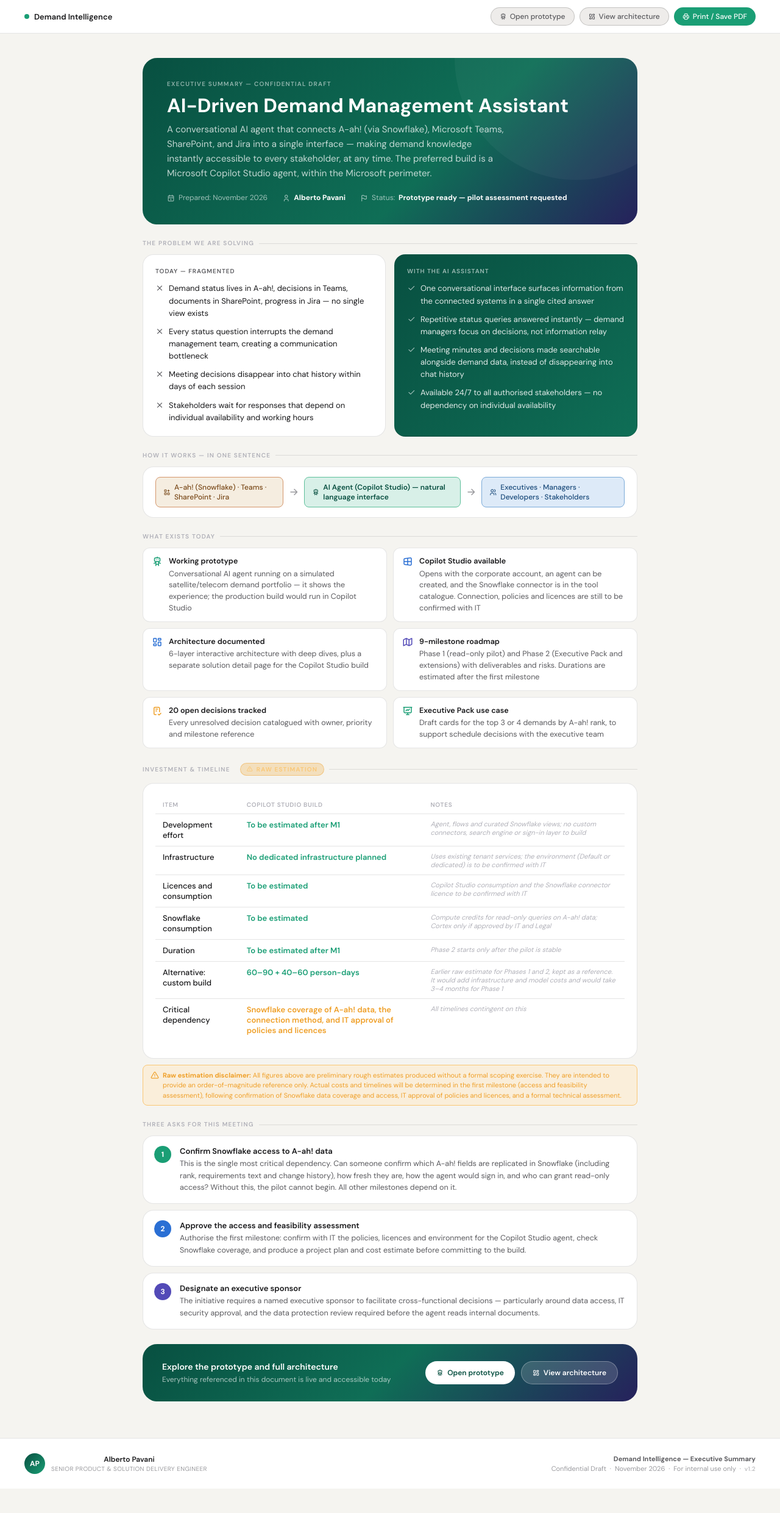
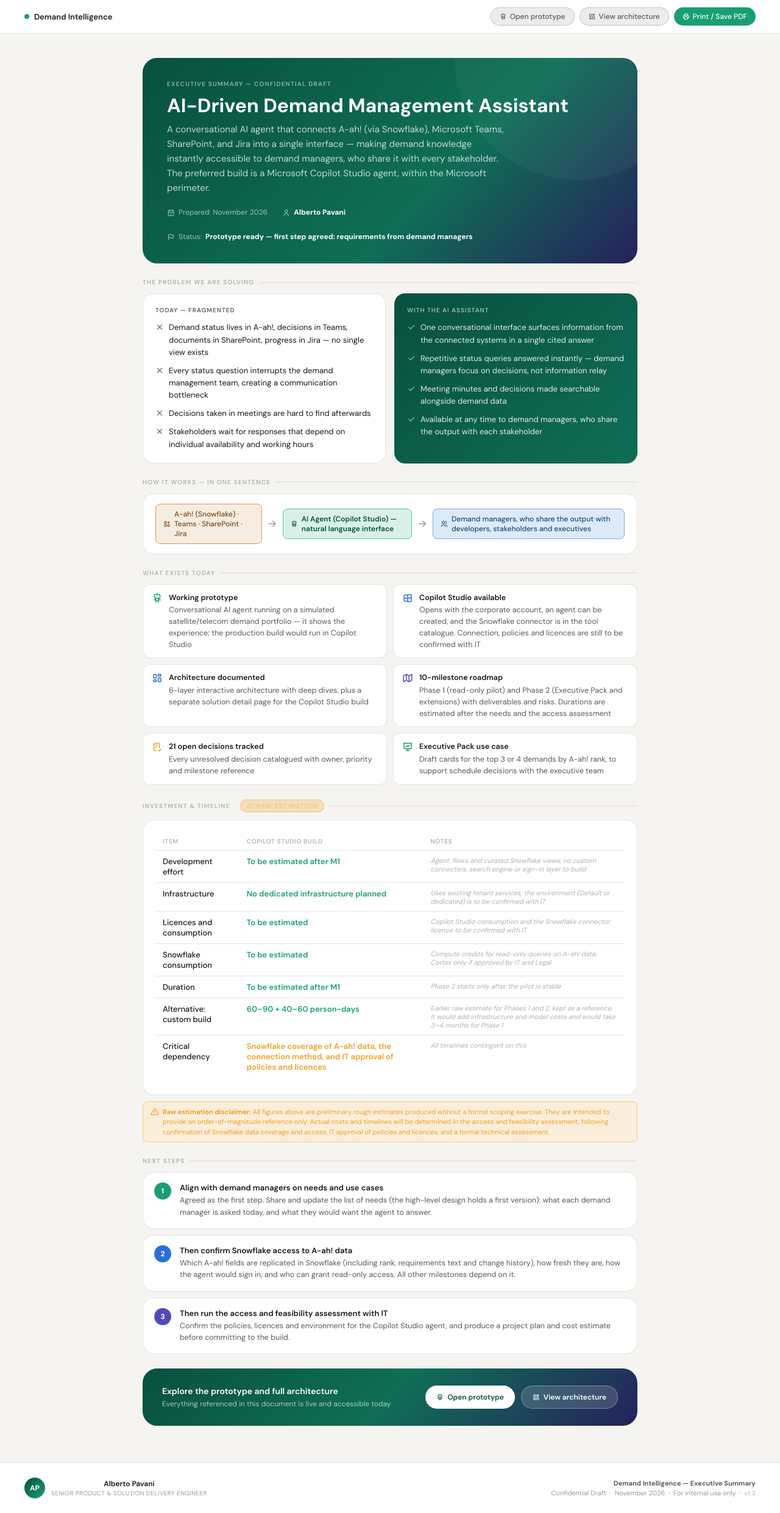
Before and after one commit to will-demand-mgmt/demand-assistant, a plain HTML site: page executive-summary.html in a window 1280 px wide. Shown: the whole page at 61% size. Before the commit the page ends 2441 px from the top, so only its background shows below. Drawn offline with Linux system fonts and the light colour scheme.

Commit message:
Add files via upload
aggiornamento post prima presentazione progetto ad andrea e david

```diff
--- a/executive-summary.html
+++ b/executive-summary.html
@@ -167,11 +167,11 @@
   <div class="header-card">
     <div class="header-eyebrow">Executive Summary — Confidential Draft</div>
     <h1>AI-Driven Demand Management Assistant</h1>
-    <p class="tagline">A conversational AI agent that connects A-ah! (via Snowflake), Microsoft Teams, SharePoint, and Jira into a single interface — making demand knowledge instantly accessible to every stakeholder, at any time. The preferred build is a Microsoft Copilot Studio agent, within the Microsoft perimeter.</p>
+    <p class="tagline">A conversational AI agent that connects A-ah! (via Snowflake), Microsoft Teams, SharePoint, and Jira into a single interface — making demand knowledge instantly accessible to demand managers, who share it with every stakeholder. The preferred build is a Microsoft Copilot Studio agent, within the Microsoft perimeter.</p>
     <div class="header-meta">
       <div class="header-meta-item"><i class="ti ti-calendar" style="font-size:13px;"></i> Prepared: November 2026</div>
       <div class="header-meta-item"><i class="ti ti-user" style="font-size:13px;"></i> <strong>Alberto Pavani</strong></div>
-      <div class="header-meta-item"><i class="ti ti-flag" style="font-size:13px;"></i> Status: <strong>Prototype ready — pilot assessment requested</strong></div>
+      <div class="header-meta-item"><i class="ti ti-flag" style="font-size:13px;"></i> Status: <strong>Prototype ready — first step agreed: requirements from demand managers</strong></div>
     </div>
   </div>
 
@@ -182,15 +182,15 @@
       <div class="split-label">Today — fragmented</div>
       <div class="split-item"><i class="ti ti-x split-icon"></i><span>Demand status lives in A-ah!, decisions in Teams, documents in SharePoint, progress in Jira — no single view exists</span></div>
       <div class="split-item"><i class="ti ti-x split-icon"></i><span>Every status question interrupts the demand management team, creating a communication bottleneck</span></div>
-      <div class="split-item"><i class="ti ti-x split-icon"></i><span>Meeting decisions disappear into chat history within days of each session</span></div>
+      <div class="split-item"><i class="ti ti-x split-icon"></i><span>Decisions taken in meetings are hard to find afterwards</span></div>
       <div class="split-item"><i class="ti ti-x split-icon"></i><span>Stakeholders wait for responses that depend on individual availability and working hours</span></div>
     </div>
     <div class="split-card solution">
       <div class="split-label">With the AI Assistant</div>
       <div class="split-item"><i class="ti ti-check split-icon"></i><span>One conversational interface surfaces information from the connected systems in a single cited answer</span></div>
       <div class="split-item"><i class="ti ti-check split-icon"></i><span>Repetitive status queries answered instantly — demand managers focus on decisions, not information relay</span></div>
-      <div class="split-item"><i class="ti ti-check split-icon"></i><span>Meeting minutes and decisions made searchable alongside demand data, instead of disappearing into chat history</span></div>
-      <div class="split-item"><i class="ti ti-check split-icon"></i><span>Available 24/7 to all authorised stakeholders — no dependency on individual availability</span></div>
+      <div class="split-item"><i class="ti ti-check split-icon"></i><span>Meeting minutes and decisions made searchable alongside demand data</span></div>
+      <div class="split-item"><i class="ti ti-check split-icon"></i><span>Available at any time to demand managers, who share the output with each stakeholder</span></div>
     </div>
   </div>
 
@@ -201,7 +201,7 @@
     <i class="ti ti-arrow-right flow-arrow"></i>
     <div class="flow-item agent"><i class="ti ti-robot"></i> AI Agent (Copilot Studio) — natural language interface</div>
     <i class="ti ti-arrow-right flow-arrow"></i>
-    <div class="flow-item users"><i class="ti ti-users"></i> Executives · Managers · Developers · Stakeholders</div>
+    <div class="flow-item users"><i class="ti ti-users"></i> Demand managers, who share the output with developers, stakeholders and executives</div>
   </div>
 
   <!-- PROOF POINTS -->
@@ -221,11 +221,11 @@
     </div>
     <div class="proof-item">
       <i class="ti ti-map proof-icon" style="color:var(--purple);"></i>
-      <div class="proof-body"><strong>9-milestone roadmap</strong>Phase 1 (read-only pilot) and Phase 2 (Executive Pack and extensions) with deliverables and risks. Durations are estimated after the first milestone</div>
+      <div class="proof-body"><strong>10-milestone roadmap</strong>Phase 1 (read-only pilot) and Phase 2 (Executive Pack and extensions) with deliverables and risks. Durations are estimated after the needs and the access assessment</div>
     </div>
     <div class="proof-item">
       <i class="ti ti-checklist proof-icon" style="color:var(--orange);"></i>
-      <div class="proof-body"><strong>20 open decisions tracked</strong>Every unresolved decision catalogued with owner, priority and milestone reference</div>
+      <div class="proof-body"><strong>21 open decisions tracked</strong>Every unresolved decision catalogued with owner, priority and milestone reference</div>
     </div>
     <div class="proof-item">
       <i class="ti ti-presentation proof-icon" style="color:var(--green);"></i>
@@ -279,31 +279,31 @@
   </div>
   <div class="raw-disclaimer">
     <i class="ti ti-alert-triangle" style="font-size:14px;color:var(--orange);flex-shrink:0;margin-top:1px;"></i>
-    <span><strong style="color:var(--orange);">Raw estimation disclaimer:</strong> All figures above are preliminary rough estimates produced without a formal scoping exercise. They are intended to provide an order-of-magnitude reference only. Actual costs and timelines will be determined in the first milestone (access and feasibility assessment), following confirmation of Snowflake data coverage and access, IT approval of policies and licences, and a formal technical assessment.</span>
+    <span><strong style="color:var(--orange);">Raw estimation disclaimer:</strong> All figures above are preliminary rough estimates produced without a formal scoping exercise. They are intended to provide an order-of-magnitude reference only. Actual costs and timelines will be determined in the access and feasibility assessment, following confirmation of Snowflake data coverage and access, IT approval of policies and licences, and a formal technical assessment.</span>
   </div>
 
   <!-- THREE ASKS -->
-  <div class="section-label" style="margin-top:24px;">Three asks for this meeting</div>
+  <div class="section-label" style="margin-top:24px;">Next steps</div>
   <div style="margin-bottom:24px;">
     <div class="ask-card">
       <div class="ask-num" style="background:var(--green);">1</div>
       <div class="ask-body">
-        <h4>Confirm Snowflake access to A-ah! data</h4>
-        <p>This is the single most critical dependency. Can someone confirm which A-ah! fields are replicated in Snowflake (including rank, requirements text and change history), how fresh they are, how the agent would sign in, and who can grant read-only access? Without this, the pilot cannot begin. All other milestones depend on it.</p>
+        <h4>Align with demand managers on needs and use cases</h4>
+        <p>Agreed as the first step. Share and update the list of needs (the high-level design holds a first version): what each demand manager is asked today, and what they would want the agent to answer.</p>
       </div>
     </div>
     <div class="ask-card">
       <div class="ask-num" style="background:var(--blue);">2</div>
       <div class="ask-body">
-        <h4>Approve the access and feasibility assessment</h4>
-        <p>Authorise the first milestone: confirm with IT the policies, licences and environment for the Copilot Studio agent, check Snowflake coverage, and produce a project plan and cost estimate before committing to the build.</p>
+        <h4>Then confirm Snowflake access to A-ah! data</h4>
+        <p>Which A-ah! fields are replicated in Snowflake (including rank, requirements text and change history), how fresh they are, how the agent would sign in, and who can grant read-only access. All other milestones depend on it.</p>
       </div>
     </div>
     <div class="ask-card">
       <div class="ask-num" style="background:var(--purple);">3</div>
       <div class="ask-body">
-        <h4>Designate an executive sponsor</h4>
-        <p>The initiative requires a named executive sponsor to facilitate cross-functional decisions — particularly around data access, IT security approval, and the data protection review required before the agent reads internal documents.</p>
+        <h4>Then run the access and feasibility assessment with IT</h4>
+        <p>Confirm the policies, licences and environment for the Copilot Studio agent, and produce a project plan and cost estimate before committing to the build.</p>
       </div>
     </div>
   </div>
@@ -333,7 +333,7 @@
   </div>
   <div class="footer-meta">
     <strong>Demand Intelligence — Executive Summary</strong>
-    <div style="margin-top:2px;">Confidential Draft &nbsp;·&nbsp; November 2026 &nbsp;·&nbsp; For internal use only &nbsp;·&nbsp; <span style="font-size:10px;font-weight:500;color:var(--text3,#9A9A9E);letter-spacing:.04em;opacity:.7;">v1.2</span></div>
+    <div style="margin-top:2px;">Confidential Draft &nbsp;·&nbsp; November 2026 &nbsp;·&nbsp; For internal use only &nbsp;·&nbsp; <span style="font-size:10px;font-weight:500;color:var(--text3,#9A9A9E);letter-spacing:.04em;opacity:.7;">v1.3</span></div>
   </div>
 </footer>
 
```
Also changed, not shown: architecture-detail.html (+6 -3 lines), index.html (+26 -13 lines).
